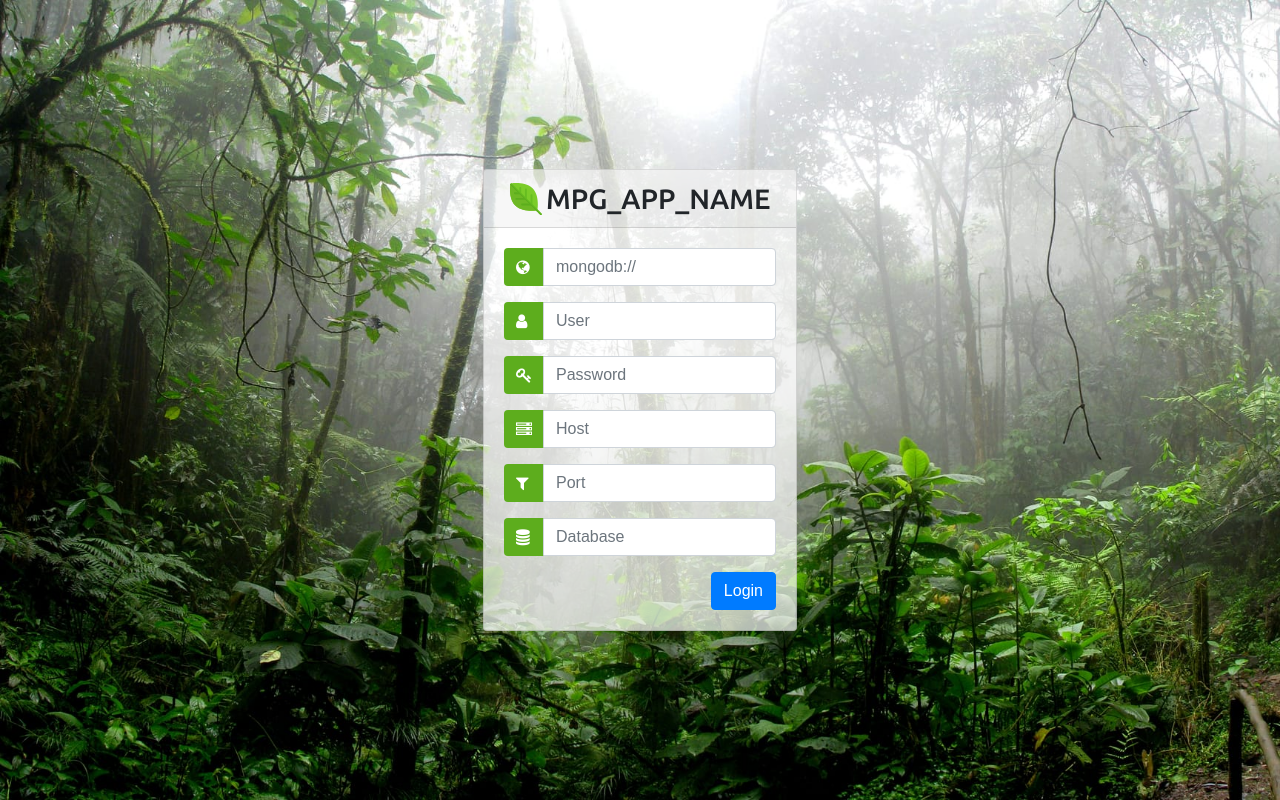
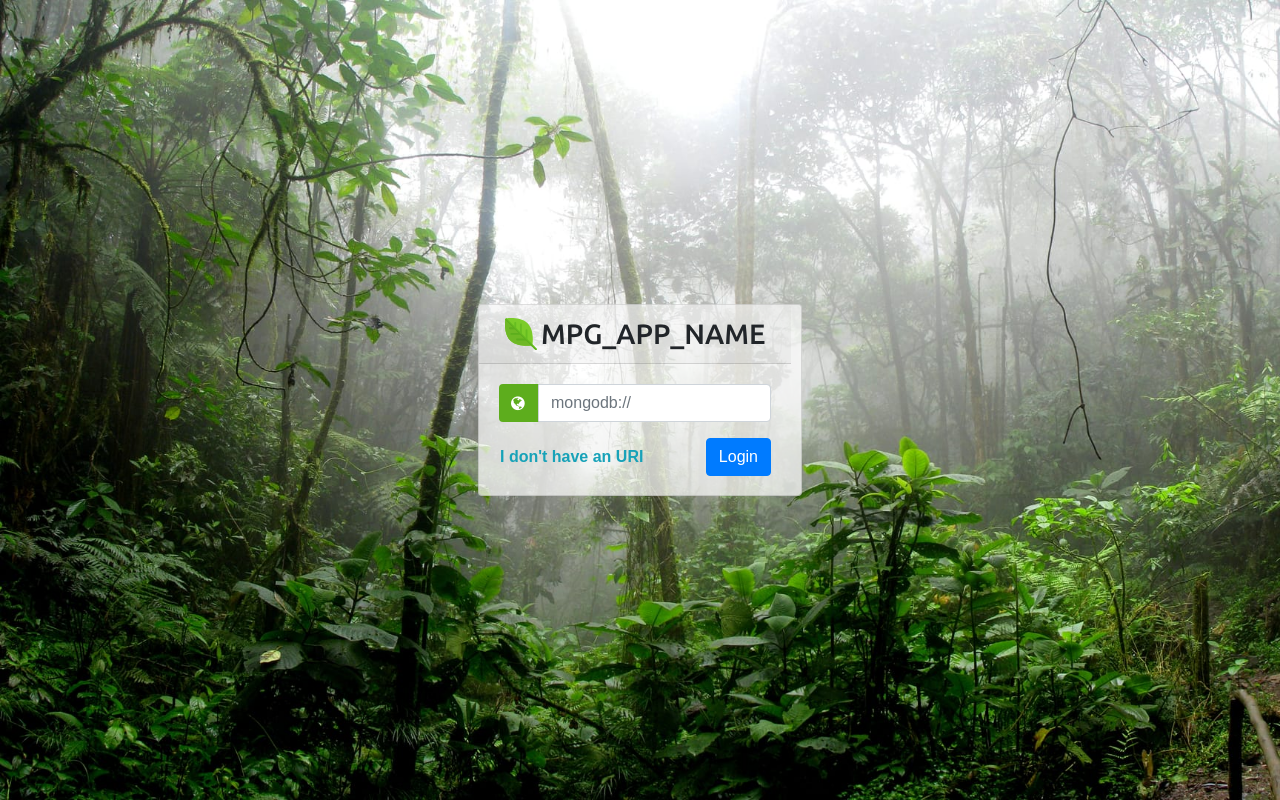
Before and after one commit to SamuelTallet/MongoDB-PHP-GUI, a PHP site: page /mongo/views/login.tpl.php in a window 1280 px wide. Run offline with PHP 8.4, Linux system fonts and the light colour scheme; some libraries are stand-ins or nearby versions.

Commit message:
Support Replica Set via URI #20

```diff
--- a/static/css/mpg.login.css
+++ b/static/css/mpg-login.css
@@ -1,8 +1,25 @@
+/* Bootstrap reset */
+
+.form-control:focus, .btn.focus, .btn:focus {
+
+    box-shadow: unset;
+
+}
+
+.input-group-text {
+
+    border: unset;
+
+}
+
 /**
+ * Shake effect.
+ *
  * @see https://teamtreehouse.com/community/shake-effect-with-javascript-only
  */
 
 @keyframes shake {
+
     10%, 90% {
         transform: translate3d(-1px, 0, 0);
     }
@@ -18,14 +35,17 @@
     40%, 60% {
         transform: translate3d(4px, 0, 0);
     }
+
 }
 
-.apply-shake {
+.shake {
+
     animation: shake 0.82s cubic-bezier(.36, .07, .19, .97) both;
+
 }
 
 /**
- * Based on a snippet made by Mutiullah Samim.
+ * Template based on a snippet created by Mutiullah Samim.
  *
  * @see https://bootsnipp.com/snippets/vl4R7
  */
@@ -62,7 +82,7 @@ body {
 
 }
 
-.card-header-name {
+.mpg-card-header-title {
 
     font-family: Ubuntu, ubuntu-medium;
 
@@ -75,13 +95,59 @@ body {
     background-color: #5dad1d;
     color: white;
 
-    border: 0 !important;
+}
+
+/**
+ * Flip card.
+ *
+ * @see https://stackoverflow.com/questions/57512246/bootstrap-4-flip-card-on-click
+ */
+
+.flip-card {
+
+    min-height: 190px;
+    min-width: 322px;
+
+    perspective: 1000px;
+
+    transition: min-height 0.6s;
 
 }
 
-input:focus {
+.flip-card.flipped {
 
-    outline: 0 0 0 0 !important;
-    box-shadow: 0 0 0 0 !important;
+    min-height: 405px;
 
 }
+
+.flip-card-inner {
+
+    transition: transform 0.6s;
+    transform-style: preserve-3d;
+
+}
+
+.flip-card.flipped .flip-card-inner {
+
+    transform: rotateY(180deg);
+
+}
+
+.flip-card-front, .flip-card-back {
+
+    position: absolute;
+    backface-visibility: hidden;
+
+}
+
+.flip-card-back {
+
+    transform: rotateY(180deg);
+
+}
+
+.mpg-flip-card-button {
+
+    padding-left: 0;
+
+}
--- /dev/null
+++ b/static/js/mpg-login.js
@@ -0,0 +1,89 @@
+
+/**
+ * MongoDB PHP GUI login namespace.
+ *
+ * @type {object}
+ */
+var MPGLogin = {};
+
+/**
+ * Event listeners sub-namespace.
+ *
+ * @type {object}
+ */
+MPGLogin.eventListeners = {};
+
+/**
+ * Adds an event listener on each "Flip card" button.
+ *
+ * @returns {void}
+ */
+ MPGLogin.eventListeners.addFlipCardButtons = function() {
+
+    document.querySelectorAll('.mpg-flip-card-button').forEach(function(flipCardButton) {
+
+        flipCardButton.addEventListener('click', function(event) {
+
+            event.preventDefault();
+            document.querySelector('.flip-card').classList.toggle('flipped');
+
+        });
+
+    });
+
+};
+
+/**
+ * Adds an event listener on each required input field.
+ *
+ * @returns {void}
+ */
+MPGLogin.eventListeners.addRequiredInputs = function() {
+
+    document.querySelector('.card').addEventListener('animationend', function(event) {
+        event.currentTarget.classList.remove('shake');
+    });
+
+    document.querySelectorAll('input[required]').forEach(function(requiredInput) {
+
+        requiredInput.addEventListener('invalid', function(_event) {
+            document.querySelector('.card').classList.add('shake');
+        });
+
+    });
+
+};
+
+/**
+ * Adds an event listener on each form.
+ *
+ * @returns {void}
+ */
+ MPGLogin.eventListeners.addForms = function() {
+
+    document.querySelectorAll('form').forEach(function(form) {
+
+        form.addEventListener('submit', function(event) {
+
+            event.preventDefault();
+
+            /**
+             * TODO: Submit form if credentials are good.
+             * @see https://github.com/SamuelTS/MongoDB-PHP-GUI/issues/21
+             */
+            event.currentTarget.submit();
+
+        });
+
+    });
+
+};
+
+// When document is ready:
+window.addEventListener('DOMContentLoaded', function(_event) {
+
+    MPGLogin.eventListeners.addFlipCardButtons();
+    MPGLogin.eventListeners.addRequiredInputs();
+    MPGLogin.eventListeners.addForms();
+
+});
--- a/views/login.tpl.php
+++ b/views/login.tpl.php
@@ -12,9 +12,9 @@
     <link rel="stylesheet" href="<?php echo MPG_BASE_URL; ?>/static/css/ubuntu-font.css">
     <link rel="stylesheet" href="<?php echo MPG_BASE_URL; ?>/static/css/font-awesome.min.css">
     <link rel="stylesheet" href="<?php echo MPG_BASE_URL; ?>/static/css/bootstrap.min.css">
-    <link rel="stylesheet" href="<?php echo MPG_BASE_URL; ?>/static/css/mpg.login.css">
+    <link rel="stylesheet" href="<?php echo MPG_BASE_URL; ?>/static/css/mpg-login.css">
 
-    <script src="<?php echo MPG_BASE_URL; ?>/static/js/mpg.login.js"></script>
+    <script src="<?php echo MPG_BASE_URL; ?>/static/js/mpg-login.js"></script>
 
 </head>
 
@@ -23,11 +23,11 @@
     <div class="container h-100">
 
         <?php
-        if ( isset($errors) ) :
+        if ( isset($requiredFields) ) :
         ?>
 
             <div class="alert alert-danger text-center" role="alert">
-                Please fill these fields: <?php echo join(', ', $errors); ?>
+                Please fill these fields: <?php echo join(', ', $requiredFields); ?>
             </div>
 
         <?php
@@ -38,9 +38,15 @@
 
             <div class="card">
 
-                <div class="card-header text-center">
+                <div class="flip-card">
+
+                    <div class="flip-card-inner">
+
+                        <div class="flip-card-front">
+
+                            <div class="card-header text-center text-nowrap">
                                 <img src="<?php echo MPG_BASE_URL; ?>/static/images/alt-leaf-icon.svg" width="32" height="32" />
-                    <h3 class="card-header-name d-inline align-middle"><?php echo MPG_APP_NAME; ?></h3>
+                                <h3 class="mpg-card-header-title d-inline align-middle"><?php echo MPG_APP_NAME; ?></h3>
                             </div>
 
                             <div class="card-body">
@@ -51,8 +57,31 @@
                                         <div class="input-group-prepend">
                                             <span class="input-group-text"><i class="fa fa-globe"></i></span>
                                         </div>
-                            <input id="mpg-uri-field" type="url" class="form-control" placeholder="mongodb://" title="URI" pattern="^mongodb://.+">
+                                        <input type="url" class="form-control" placeholder="mongodb://" title="URI" name="uri" pattern="^mongodb(\+srv)?://.+$" required>
                                     </div>
+
+                                    <button class="btn mpg-flip-card-button text-info font-weight-bold float-left">I don't have an URI</button>
+
+                                    <div class="form-group">
+                                        <input type="submit" value="Login" class="btn btn-primary float-right">
+                                    </div>
+
+                                </form>
+
+                            </div>
+
+                        </div>
+
+                        <div class="flip-card-back">
+
+                            <div class="card-header text-center text-nowrap">
+                                <img src="<?php echo MPG_BASE_URL; ?>/static/images/alt-leaf-icon.svg" width="32" height="32" />
+                                <h3 class="mpg-card-header-title d-inline align-middle"><?php echo MPG_APP_NAME; ?></h3>
+                            </div>
+
+                            <div class="card-body">
+
+                                <form method="POST" spellcheck="false">
 
                                     <div class="input-group form-group">
                                         <div class="input-group-prepend">
@@ -72,7 +101,7 @@
                                         <div class="input-group-prepend">
                                             <span class="input-group-text"><i class="fa fa-server"></i></span>
                                         </div>
-                            <input type="text" class="form-control" placeholder="Host" name="host" required>
+                                        <input type="text" class="form-control" placeholder="Host" name="host" pattern="^.+$" required>
                                     </div>
 
                                     <div class="input-group form-group">
@@ -89,15 +118,20 @@
                                         <input type="text" class="form-control" placeholder="Database" name="database">
                                     </div>
 
+                                    <button class="btn mpg-flip-card-button text-info font-weight-bold float-left">I have an URI</button>
+
                                     <div class="form-group">
-                            <input id="mpg-login-button" type="submit" name="login" value="Login" class="btn btn-primary float-right">
+                                        <input type="submit" value="Login" class="btn btn-primary float-right">
                                     </div>
 
                                 </form>
 
                             </div>
 
-                <div class="card-footer d-none">
+                        </div>
+
+                    </div>
+
                 </div>
 
             </div>
```
Also changed, not shown: source/Controllers/LoginController.php (+24 -10 lines), source/Helpers/MongoDBHelper.php (+15 -0 lines), static/js/mpg.login.js (deleted, +0 -79 lines). Lines whose indentation alone changed are shown as unchanged.
